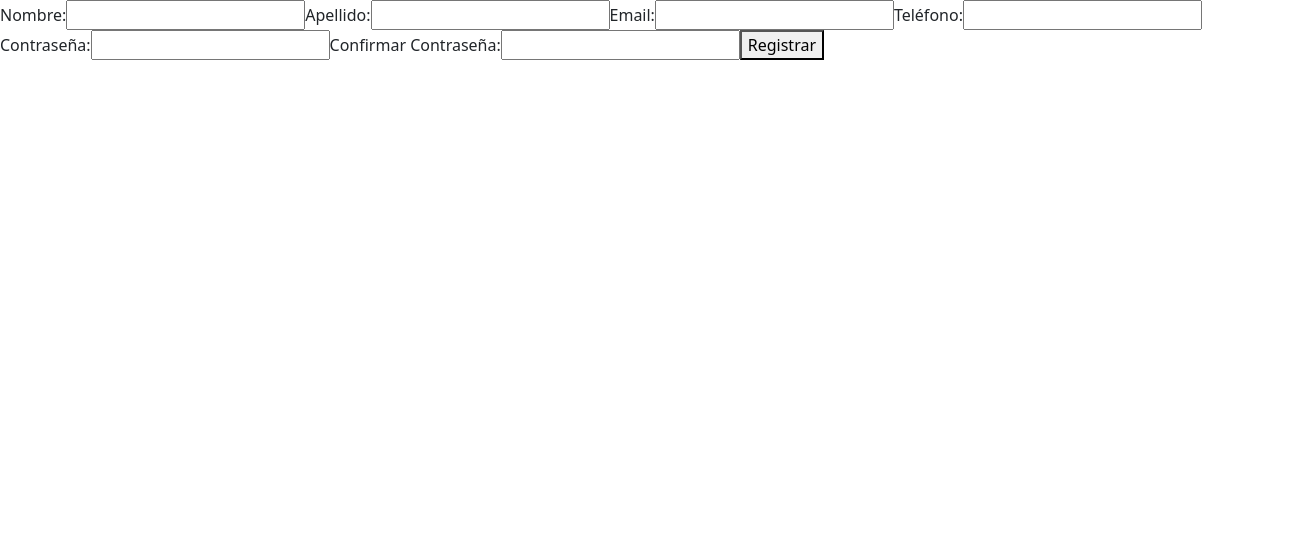
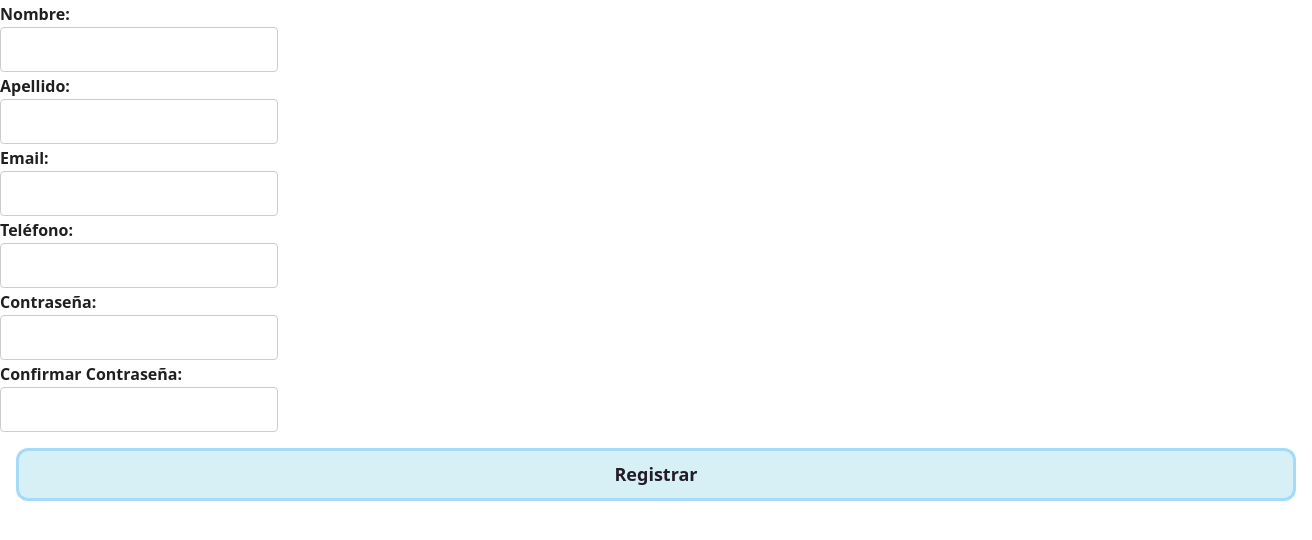
Before and after one commit to Caronila/GrupoN-Clase6, a React (Vite) app in the folder RegistroFormulario/: page / in a window 1280 px wide. Shown: the top 540 px of the page, 1312 px wide, since content can reach past the window. Built offline with nearby package versions, Linux system fonts and the light colour scheme.

Commit message:
creando estilos

```diff
--- /dev/null
+++ b/RegistroFormulario/src/components/Registro.css
@@ -0,0 +1,50 @@
+main {
+    display: grid;
+    text-align: center;
+    grid-template-rows: auto;
+}
+
+form {
+    display: inline-block;
+    gap: 10px;
+    font-size: large;
+    text-align: justify;
+
+}
+
+label {
+    font-weight: bold;
+    color: #202020;
+    font-size: medium;
+
+}
+
+input {
+    padding: 8px;
+    border: 1px solid #ccc;
+    border-radius: 4px;
+    align-self: center;
+    display: block;
+}
+
+button {
+    background-color: rgb(215, 240, 246);
+    padding: 10px;
+    color: #231c28;
+    border: #a4dbf9;
+    border-style: solid;
+    border-width: 0.2rem;
+    border-radius: 12px;
+    cursor: pointer;
+    text-align: center;
+    width: 100%;
+    user-select: none;
+    box-shadow: #241031;
+    font-weight: bold;
+    text-align: center;
+    margin: 1rem;
+}
+
+button:hover {
+    background-color: rgb(67, 135, 152);
+}
--- a/RegistroFormulario/src/components/Registro.jsx
+++ b/RegistroFormulario/src/components/Registro.jsx
@@ -1,8 +1,10 @@
 import React from 'react'
+import './Registro.css'
 
 const Registro = () => {
     return (
         <>
+        <main>
             <form>
                 <label htmlFor="nombre">Nombre:</label>
                 <input type="text" id="nombre" name="nombre" required />
@@ -18,6 +20,7 @@ const Registro = () => {
                 <input type="password" id="confirm-password" name="confirm-password" required />
                 <button type="submit">Registrar</button>
             </form>
+            </main>
         </>
     )
 }
```
